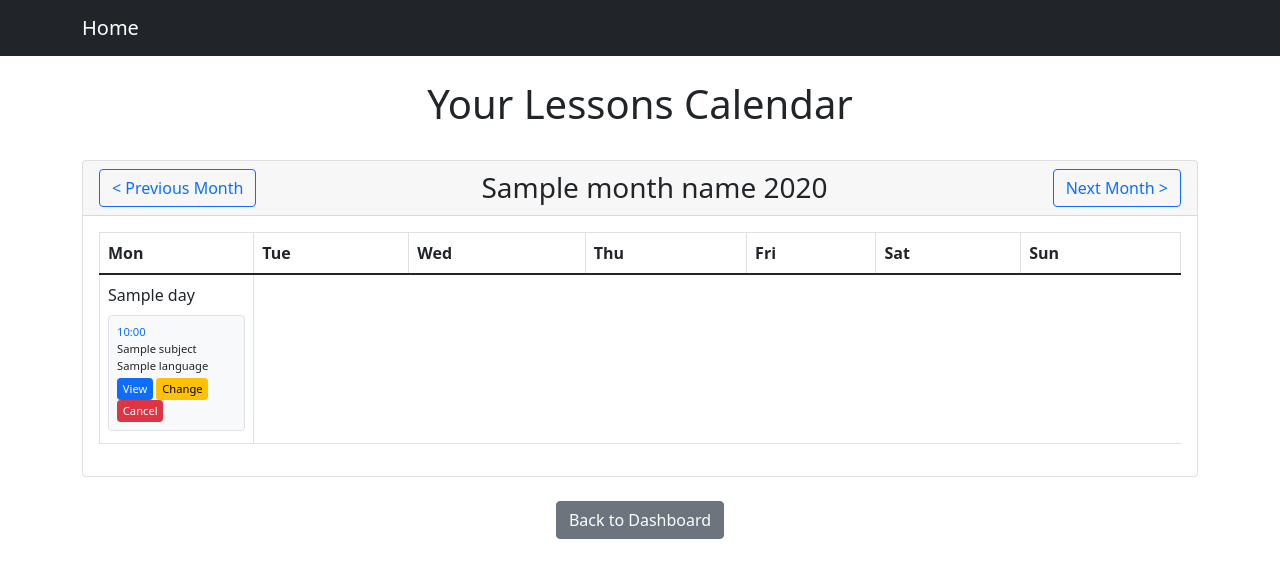
After one commit to Martinnnnnns/SGPYear2, a Django app: template tutorials/templates/student_calendar.html in a window 1280 px wide. The commit adds this page. Shown: the top 578 px of the page. Run offline with Django 3.2, Linux system fonts and the light colour scheme; the template is opened without the code that fills it: most values are stand-ins (such as "Sample title", 1, 10 or a date in 2020); some libraries are stand-ins or nearby versions.

Commit message:
Add Student Calendar

```diff
--- a/code_tutors/urls.py
+++ b/code_tutors/urls.py
@@ -57,5 +57,6 @@ urlpatterns = [
     path('reports/generate/<str:time_period>/', views.GenerateReportView.as_view(), name='generate_report'),
     path('tutor/students/current/', views.CurrentStudentsListView.as_view(), name='current_students'),
     path('tutor/students/previous/', views.PreviousStudentsListView.as_view(), name='previous_students'),
+    path('lessons/calendar/', views.StudentLessonCalendarView.as_view(), name='student_lesson_calendar'),
 ]
 urlpatterns += static(settings.STATIC_URL, document_root=settings.STATIC_ROOT)
--- /dev/null
+++ b/tutorials/templates/student_calendar.html
@@ -0,0 +1,96 @@
+{% extends 'base_content.html' %}
+{% load static %}
+
+{% block content %}
+<div class="container mt-4">
+    <div class="row mb-4">
+        <div class="col-12 text-center">
+            <h1>Your Lessons Calendar</h1>
+        </div>
+    </div>
+
+    <div class="card">
+        <div class="card-header">
+            <div class="d-flex justify-content-between align-items-center">
+                <a href="?month={{ prev_month }}&year={{ prev_year }}" class="btn btn-outline-primary">
+                    &lt; Previous Month
+                </a>
+                <h3 class="mb-0">{{ month_name }} {{ year }}</h3>
+                <a href="?month={{ next_month }}&year={{ next_year }}" class="btn btn-outline-primary">
+                    Next Month &gt;
+                </a>
+            </div>
+        </div>
+
+        <div class="card-body">
+            <div class="table-responsive">
+                <table class="table table-bordered">
+                    <thead>
+                        <tr>
+                            <th>Mon</th>
+                            <th>Tue</th>
+                            <th>Wed</th>
+                            <th>Thu</th>
+                            <th>Fri</th>
+                            <th>Sat</th>
+                            <th>Sun</th>
+                        </tr>
+                    </thead>
+                    <tbody>
+                        {% for week in calendar %}
+                            <tr>
+                                {% for day in week %}
+                                    <td class="{% if day.day == 0 %}text-muted{% endif %}" style="height: 120px; width: 14.28%; vertical-align: top;">
+                                        {% if day.day != 0 %}
+                                            <div class="date-number font-weight-bold mb-2">
+                                                {{ day.day }}
+                                            </div>
+                                            {% for lesson in day.lessons %}
+                                                <div class="lesson-card p-2 mb-1 bg-light border rounded">
+                                                    <small class="d-block text-primary">
+                                                        {{ lesson.lesson_datetime|date:"H:i" }}
+                                                    </small>
+                                                    <small class="d-block">
+                                                        {{ lesson.subject.name|default:"General" }}
+                                                    </small>
+                                                    <small class="d-block">
+                                                        {{ lesson.language.name }}
+                                                    </small>
+                                                    <div class="mt-1">
+                                                        <a href="{% url 'lesson_detail' lesson.id %}"
+                                                           class="btn btn-primary btn-sm">View</a>
+                                                        <a href="{% url 'request_change_bookings' lesson.id %}"
+                                                           class="btn btn-warning btn-sm">Change</a>
+                                                        <a href="{% url 'request_cancel_bookings' lesson.id %}"
+                                                           class="btn btn-danger btn-sm">Cancel</a>
+                                                    </div>
+                                                </div>
+                                            {% endfor %}
+                                        {% endif %}
+                                    </td>
+                                {% endfor %}
+                            </tr>
+                        {% endfor %}
+                    </tbody>
+                </table>
+            </div>
+        </div>
+    </div>
+
+    <div class="row mt-4">
+        <div class="col-12 text-center">
+            <a href="{% url 'dashboard' %}" class="btn btn-secondary">Back to Dashboard</a>
+        </div>
+    </div>
+</div>
+
+<style>
+    .lesson-card {
+        font-size: 0.8rem;
+    }
+    .lesson-card .btn-sm {
+        padding: 0.1rem 0.3rem;
+        font-size: 0.7rem;
+    }
+</style>
+{% endblock %}
--- a/tutorials/templates/student_dashboard.html
+++ b/tutorials/templates/student_dashboard.html
@@ -141,6 +141,7 @@
       <a href="{% url 'request_lesson' %}" class="btn btn-primary btn-lg m-2">Request Lesson</a>
       <a href="{% url 'student_profile' pk=user.id %}" class="btn btn-primary btn-lg m-2">View Profile</a>
       <a href="{% url 'student_support' %}" class="btn btn-primary btn-lg m-2">Contact Support</a>
+      <a href="{% url 'student_lesson_calendar' %}" class="btn btn-primary btn-lg m-2">View Calendar</a>
     </div>
   </div>
 </div>
```
Also changed, not shown: tutorials/views.py (+68 -0 lines).
